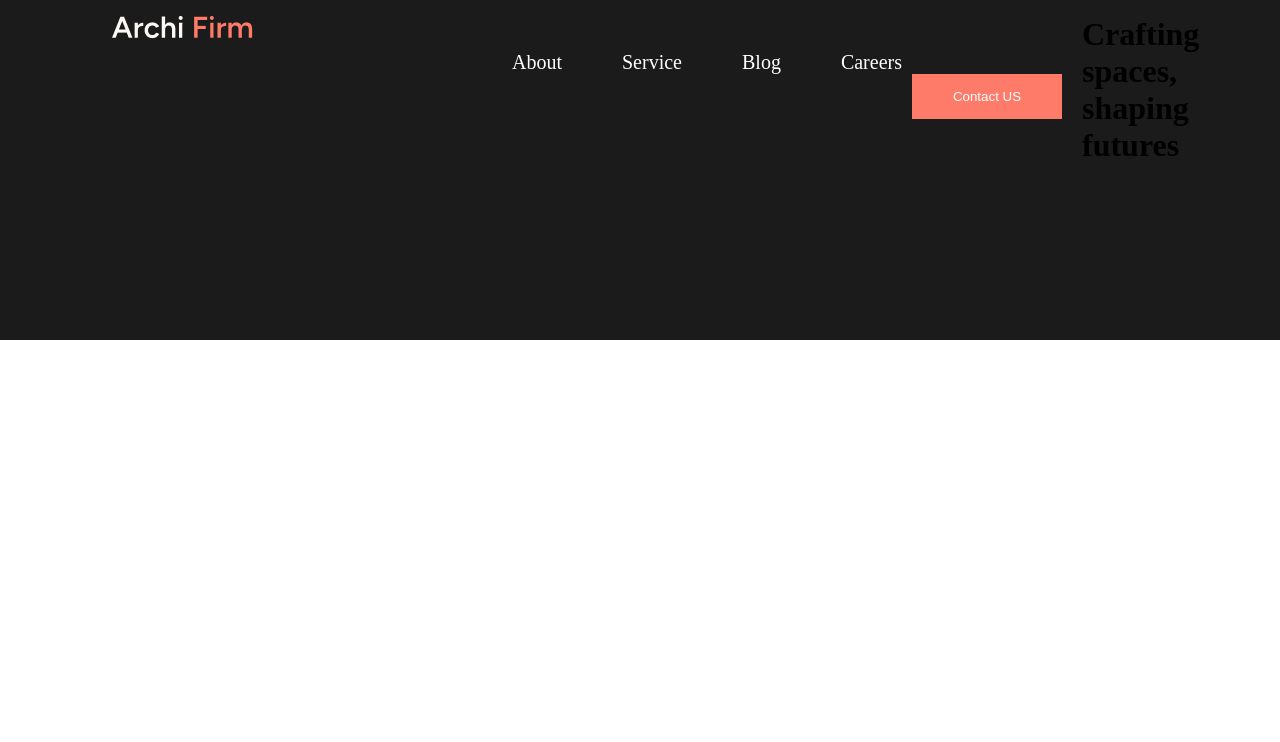
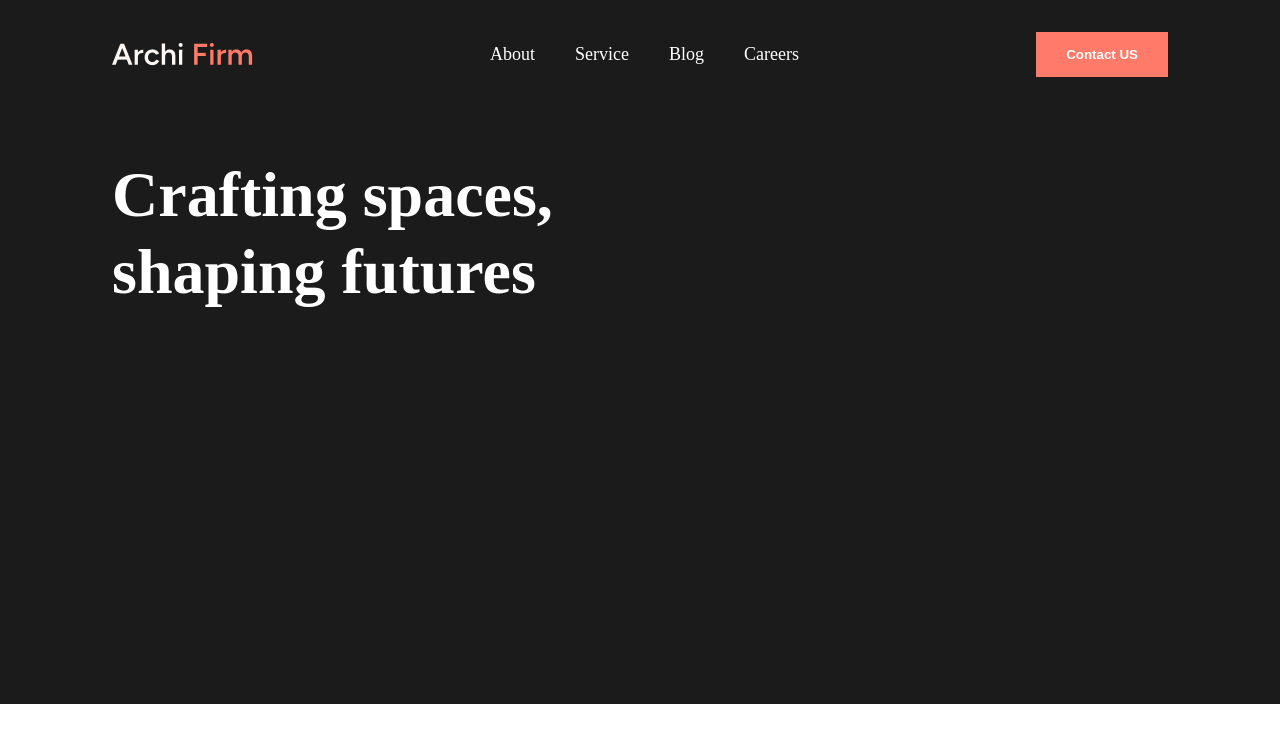
Before and after one commit to gabrieljcoutinho/Projeto-Archi-Firm, a React (Create React App) app: page / in a window 1280 px wide. Shown: the top 742 px of the page. Built offline with nearby package versions, Linux system fonts and the light colour scheme.

Commit message:
conteudo

```diff
--- a/src/Css/Header.css
+++ b/src/Css/Header.css
@@ -1,41 +1,65 @@
 .header {
     background-color: #1b1b1b;
-    padding-top: 1rem;
-    padding-bottom: 11rem;
+    padding: 2rem 7rem;
+    /* Espaçamento interno nas laterais e topo */
     display: flex;
-    gap: 20px;
-    padding-left: 7rem;
+    flex-direction: column;
+    /* Força os elementos a ficarem um abaixo do outro */
+    min-height: 80vh;
+    /* Faz o header ter uma altura boa */
+}
 
+/* Esta div segura o Logo, Menu e Botão em uma linha só */
+.headerNav {
+    display: flex;
+    align-items: center;
+    justify-content: space-between;
+    /* Espalha os itens: Logo na esquerda, Botão na direita */
+    width: 100%;
+    margin-bottom: 5rem;
+    /* Cria espaço entre o menu e o texto abaixo */
 }
 
 .headerMenu {
     display: flex;
-    gap:60px;
+    gap: 40px;
     list-style-type: none;
-    padding-left: 25rem;
-    padding-top: 0.5rem;
+    margin: 0;
+    padding: 0;
 }
 
 .linkListaHeader {
     color: #fff;
     text-decoration: none;
-    font-size: 20px;
-}
-
-.movimentacaobtn {
-    display: flex;
-    padding-left: 50rem;
+    font-size: 18px;
+    font-weight: 500;
 }
 
 .btnContactUs {
     background-color: #ff7b69;
     color: white;
-    /* Cor do texto */
     border: none;
-    /* Remove borda padrão */
-    padding: 15px 20px;
-    /* Espaçamento interno */
+    padding: 15px 30px;
     cursor: pointer;
-    /* Muda o cursor ao passar o mouse */
-    width: 150px;
+    font-weight: bold;
+    transition: 0.3s;
 }
+
+.btnContactUs:hover {
+    background-color: #e06a5a;
+}
+
+/* ESTILIZAÇÃO DO CONTEÚDO ABAIXO DO MENU */
+.conteudo {
+    display: flex;
+    align-items: center;
+    justify-content: space-between;
+}
+
+.conteudoEscrito h1 {
+    color: white;
+    font-size: 4rem;
+    /* Texto grande e impactante */
+    max-width: 600px;
+    line-height: 1.2;
+}
```
